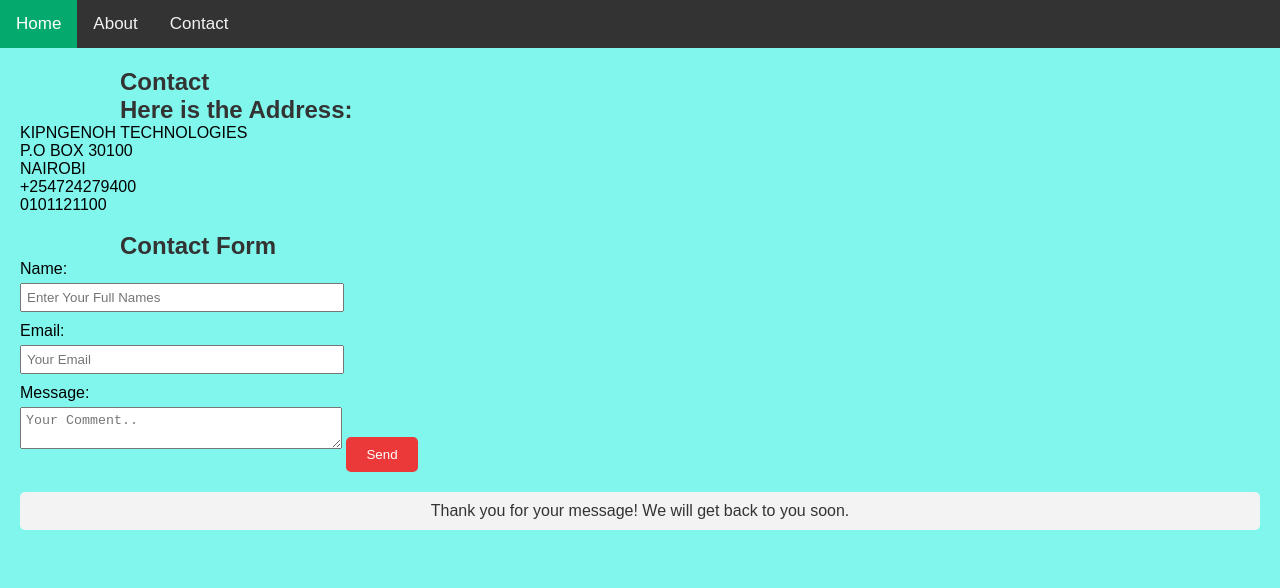
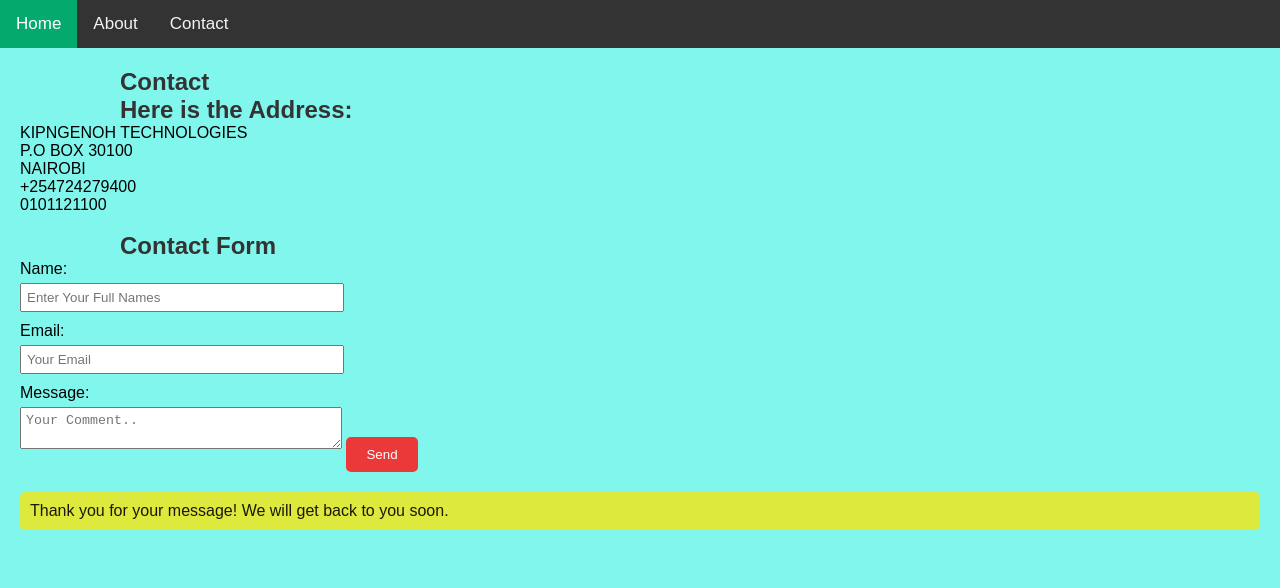
Before and after one commit to kipngenohaaron/PersonalWebsite, a plain HTML site: page contact.html in a window 1280 px wide. Both pictures are taken after typing "Sample", "name@example.com", "Sample" into the empty fields and a click on the button "Send". Shown: the top 588 px of the page. Drawn offline with nearby package versions, Linux system fonts and the light colour scheme.

Commit message:
css styles update

```diff
--- a/script.js
+++ b/script.js
@@ -1,4 +1,4 @@
-// script.js
+
 // Change background color
 function changeBackgroundColor() {
     const body = document.querySelector('body');
--- a/style.css
+++ b/style.css
@@ -224,8 +224,8 @@ ul.hide {
 .message {
   margin-top: 20px;
   padding: 10px;
-  background-color: #f3f3f3;
-  color: #333;
+  background-color: #dee93d;
+  color: #1b1905;
   border-radius: 5px;
-  text-align: center;
+  text-align: top;
 }
```
